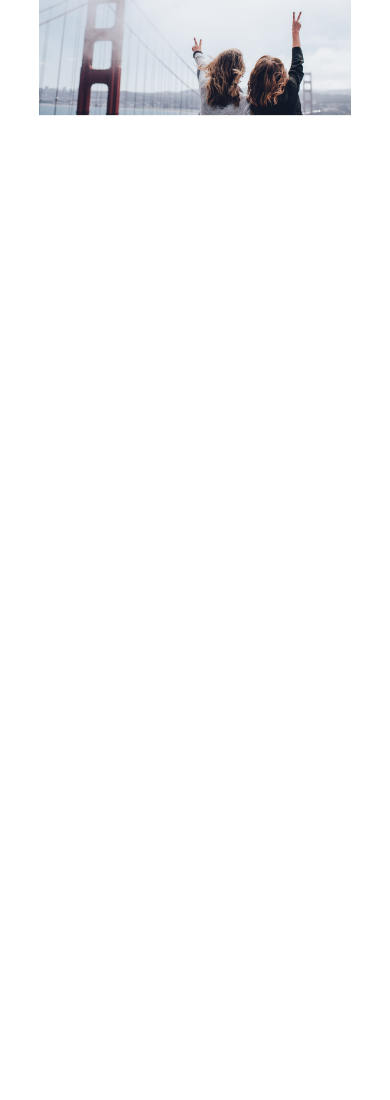
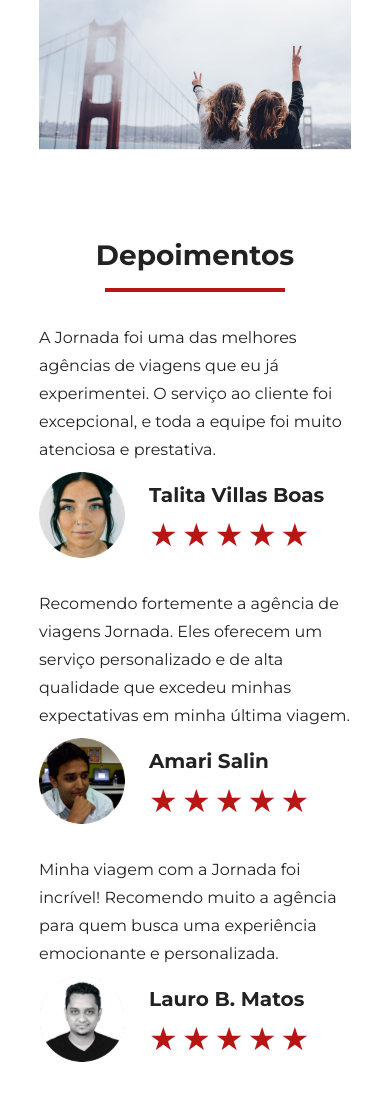
Before and after one commit to Rafael-JFN/jornada-viagens, a plain HTML site: page index.html in a window 390 px wide. Shown: the part 5994-7094 px from the top of the page. Before the commit the page ends 6198 px from the top, so only its background shows below. Drawn offline with Linux system fonts and the light colour scheme.

Commit message:
Faz estilos do mobile

```diff
--- a/css/global.css
+++ b/css/global.css
@@ -1,6 +1,6 @@
 @font-face {
   font-family: "Montserrat";
-  src: url(../fonts/Montserrat-Regular.ttf);
+  src: url(../fonts/Montserrat-VariableFont_wght.ttf);
   font-style: normal;
   font-display: swap;
 }
--- a/css/style.css
+++ b/css/style.css
@@ -5,3 +5,4 @@
 @import url(categories.css);
 @import url(destinations.css);
 @import url(payments.css);
+@import url(testimonials.css);
--- /dev/null
+++ b/css/testimonials.css
@@ -0,0 +1,37 @@
+.testimonial-container {
+  display: flex;
+  flex-direction: column;
+  gap: 32px;
+}
+.testimonial-container article header p {
+  font-size: 16px;
+  line-height: 28px;
+}
+.testimonial-container article footer {
+  display: flex;
+  flex-direction: row;
+  gap: 24px;
+  align-items: center;
+  margin-top: 8px;
+}
+.testimonial-container article footer img {
+  width: 86px;
+  height: 86px;
+}
+.testimonial-container footer .profile-content h4 {
+  font-size: 20px;
+  line-height: 32px;
+  font-weight: var(--title-weight);
+  margin: 0 0 8px;
+}
+.testimonial-container footer .profile-content .rating .stars {
+  font-size: 32px;
+  color: var(--secondary-color);
+  line-height: 32px;
+}
+
+@media screen and (min-width: 1440px) {
+  .testimonial-container {
+    flex-direction: row;
+  }
+}
--- a/index.html
+++ b/index.html
@@ -227,5 +227,87 @@
         </div>
       </div>
     </section>
+    <section class="testimonials">
+      <div class="section-title">
+        <h2>Depoimentos</h2>
+        <hr />
+      </div>
+      <div class="testimonial-container">
+        <article>
+          <header>
+            <p>
+              A Jornada foi uma das melhores agências de viagens que eu já
+              experimentei. O serviço ao cliente foi excepcional, e toda a
+              equipe foi muito atenciosa e prestativa.
+            </p>
+          </header>
+          <footer>
+            <img
+              src="img/avatar-talita.png"
+              alt="Imagem de perfil da cliente Talita Villas Boas"
+            />
+            <div class="profile-content">
+              <h4>Talita Villas Boas</h4>
+              <div class="rating">
+                <span class="stars">★</span>
+                <span class="stars">★</span>
+                <span class="stars">★</span>
+                <span class="stars">★</span>
+                <span class="stars">★</span>
+              </div>
+            </div>
+          </footer>
+        </article>
+        <article>
+          <header>
+            <p>
+              Recomendo fortemente a agência de viagens Jornada. Eles oferecem
+              um serviço personalizado e de alta qualidade que excedeu minhas
+              expectativas em minha última viagem.
+            </p>
+          </header>
+          <footer>
+            <img
+              src="img/avatar-amari.png"
+              alt="Imagem de perfil do cliente Amari Salin"
+            />
+            <div class="profile-content">
+              <h4>Amari Salin</h4>
+              <div class="rating">
+                <span class="stars">★</span>
+                <span class="stars">★</span>
+                <span class="stars">★</span>
+                <span class="stars">★</span>
+                <span class="stars">★</span>
+              </div>
+            </div>
+          </footer>
+        </article>
+        <article>
+          <header>
+            <p>
+              Minha viagem com a Jornada foi incrível! Recomendo muito a agência
+              para quem busca uma experiência emocionante e personalizada.
+            </p>
+          </header>
+          <footer>
+            <img
+              src="img/avatar-lauro.png"
+              alt="Imagem de perfil do cliente Lauro B. Matos"
+            />
+            <div class="profile-content">
+              <h4>Lauro B. Matos</h4>
+              <div class="rating">
+                <span class="stars">★</span>
+                <span class="stars">★</span>
+                <span class="stars">★</span>
+                <span class="stars">★</span>
+                <span class="stars">★</span>
+              </div>
+            </div>
+          </footer>
+        </article>
+      </div>
+    </section>
   </body>
 </html>
```
Also changed, not shown: fonts/Montserrat-Regular.ttf (deleted), fonts/Montserrat-VariableFont_wght.ttf (added), img/avatar-amari.png (added), img/avatar-lauro.png (added), img/avatar-talita.png (added).
